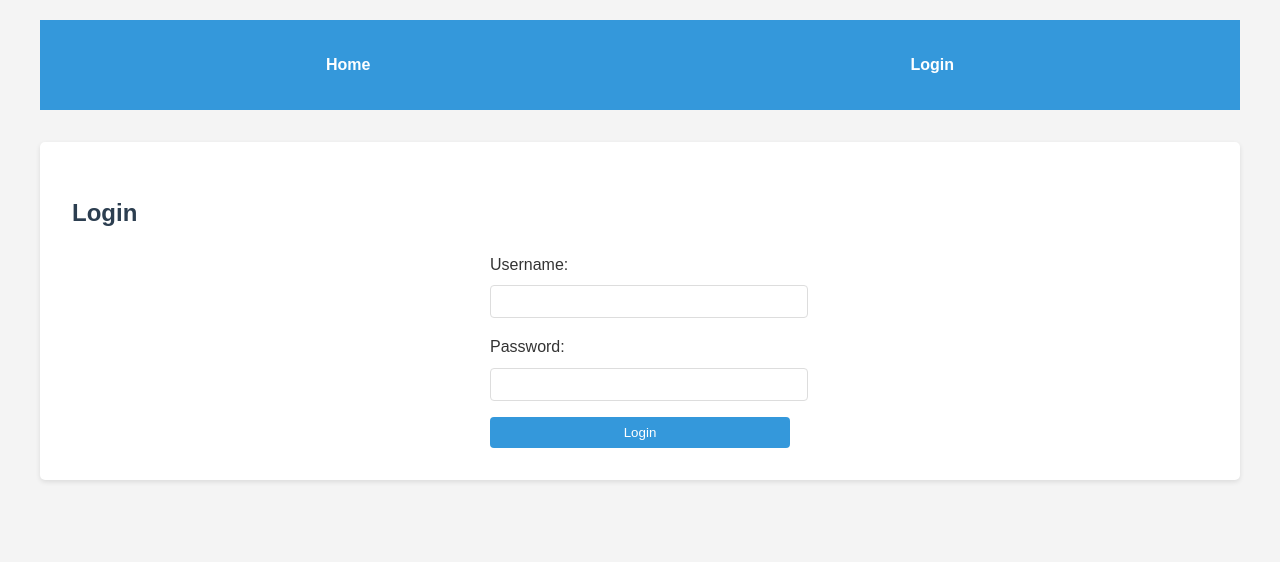
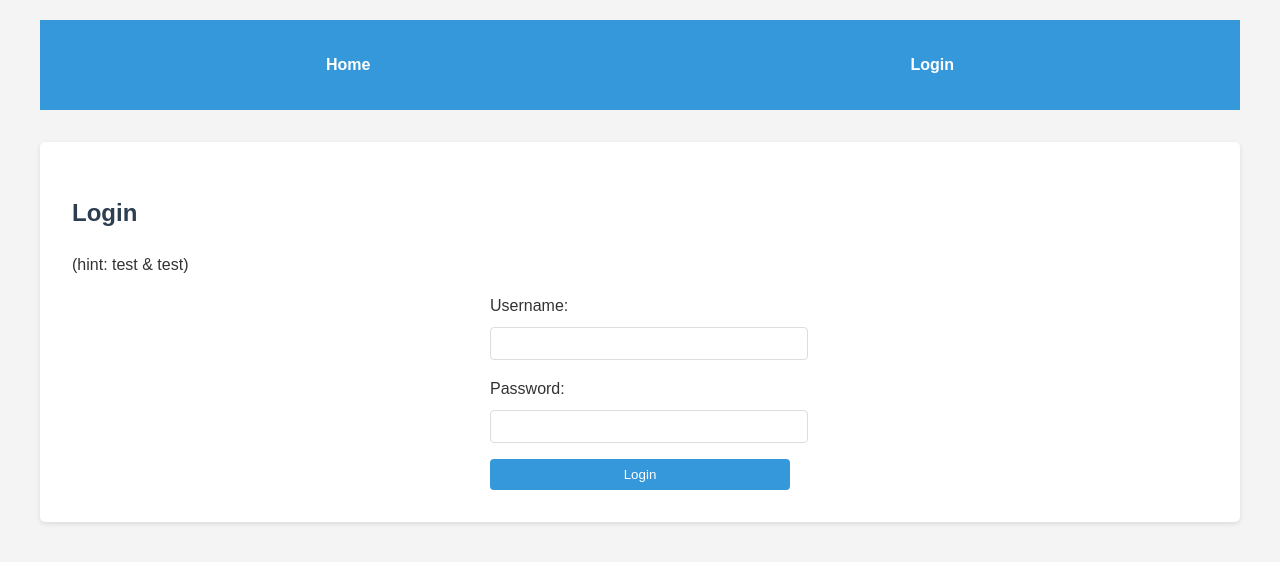
Before and after one commit to cdreetz/fullstack-serverless-azure, a React (Create React App) app in the folder src/frontend/: page /login in a window 1280 px wide. Shown: the top 562 px of the page. Built offline with nearby package versions, Linux system fonts and the light colour scheme.

Commit message:
update loing page

```diff
--- a/src/frontend/src/pages/Login.tsx
+++ b/src/frontend/src/pages/Login.tsx
@@ -24,6 +24,7 @@ const Login: React.FC = () => {
   return (
     <div className="login">
       <h2>Login</h2>
+      <p>(hint: test & test)</p>
       {error && <p className="error">{error}</p>}
       <form onSubmit={handleSubmit}>
         <div>
```
Also changed, not shown: 1 other file (tests, documents, lock files or other folders).
